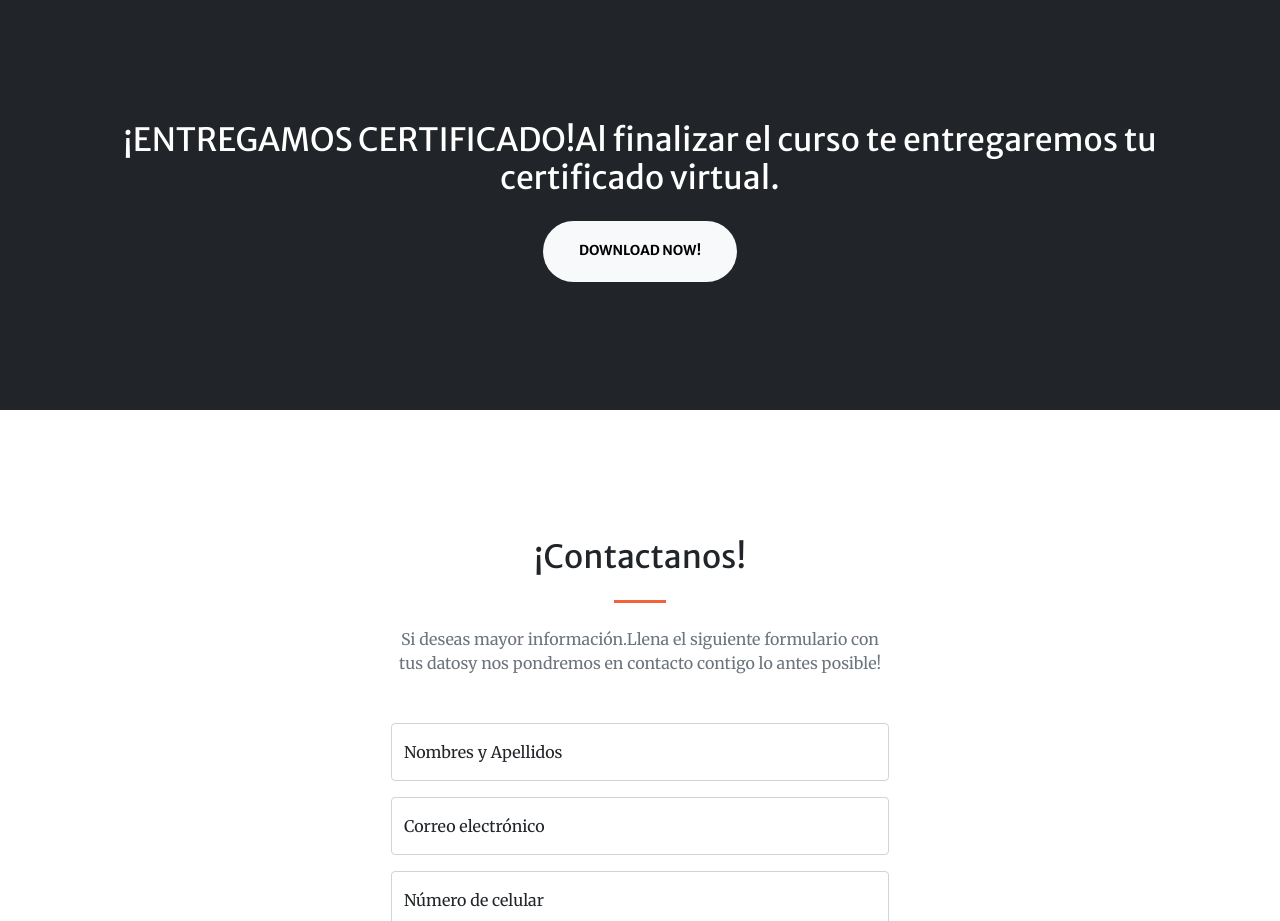
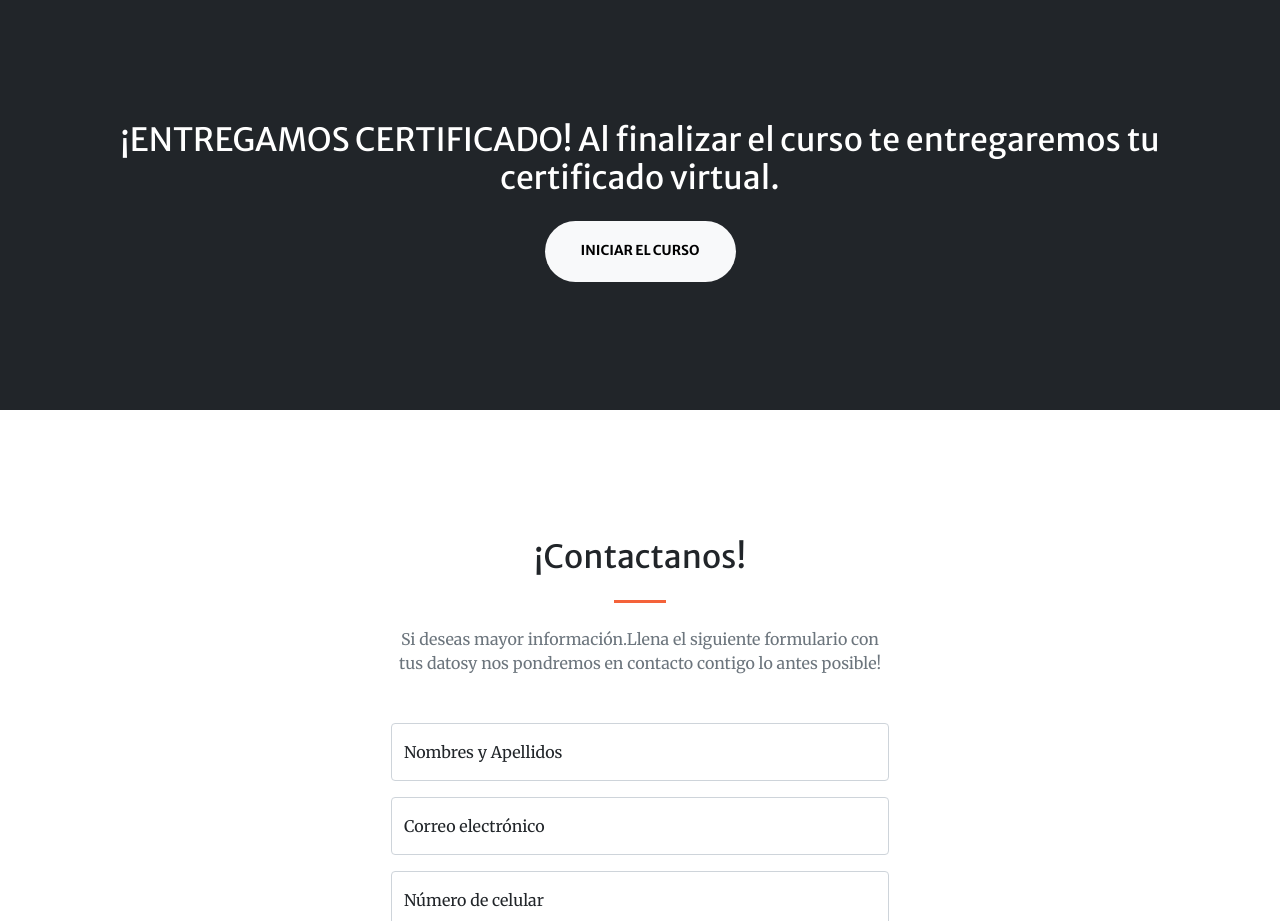
Before and after one commit to Nikolgr23/Oratoria, a plain HTML site: page index.html in a window 1280 px wide. Shown: the part 2520-3441 px from the top of the page. Drawn offline with nearby package versions, Linux system fonts and the light colour scheme; some packages are replaced by stand-ins of ours; a script that the page names is missing.

Commit message:
Update index.html

```diff
--- a/index.html
+++ b/index.html
@@ -163,8 +163,8 @@
         <!-- Call to action-->
         <section class="page-section bg-dark text-white">
             <div class="container px-4 px-lg-5 text-center">
-                <h2 class="mb-4">¡ENTREGAMOS CERTIFICADO!Al finalizar el curso te entregaremos tu certificado virtual.</h2>
-                <a class="btn btn-light btn-xl" href="https://startbootstrap.com/theme/creative/">Download Now!</a>
+                <h2 class="mb-4">¡ENTREGAMOS CERTIFICADO!     Al finalizar el curso te entregaremos tu certificado virtual.</h2>
+                <a class="btn btn-light btn-xl" href="https://startbootstrap.com/theme/creative/">INICIAR EL CURSO</a>
             </div>
         </section>
         <!-- Contact-->
```
